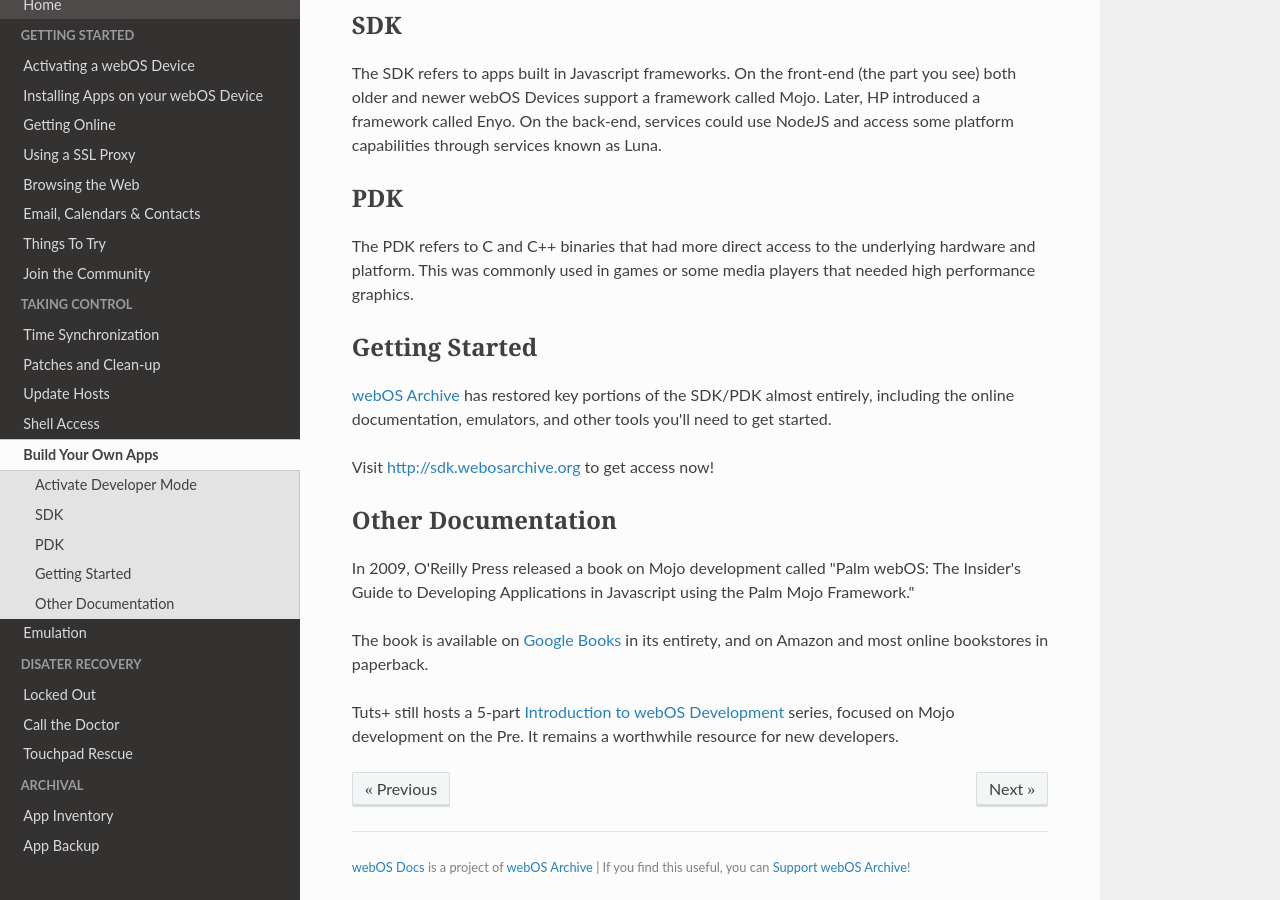
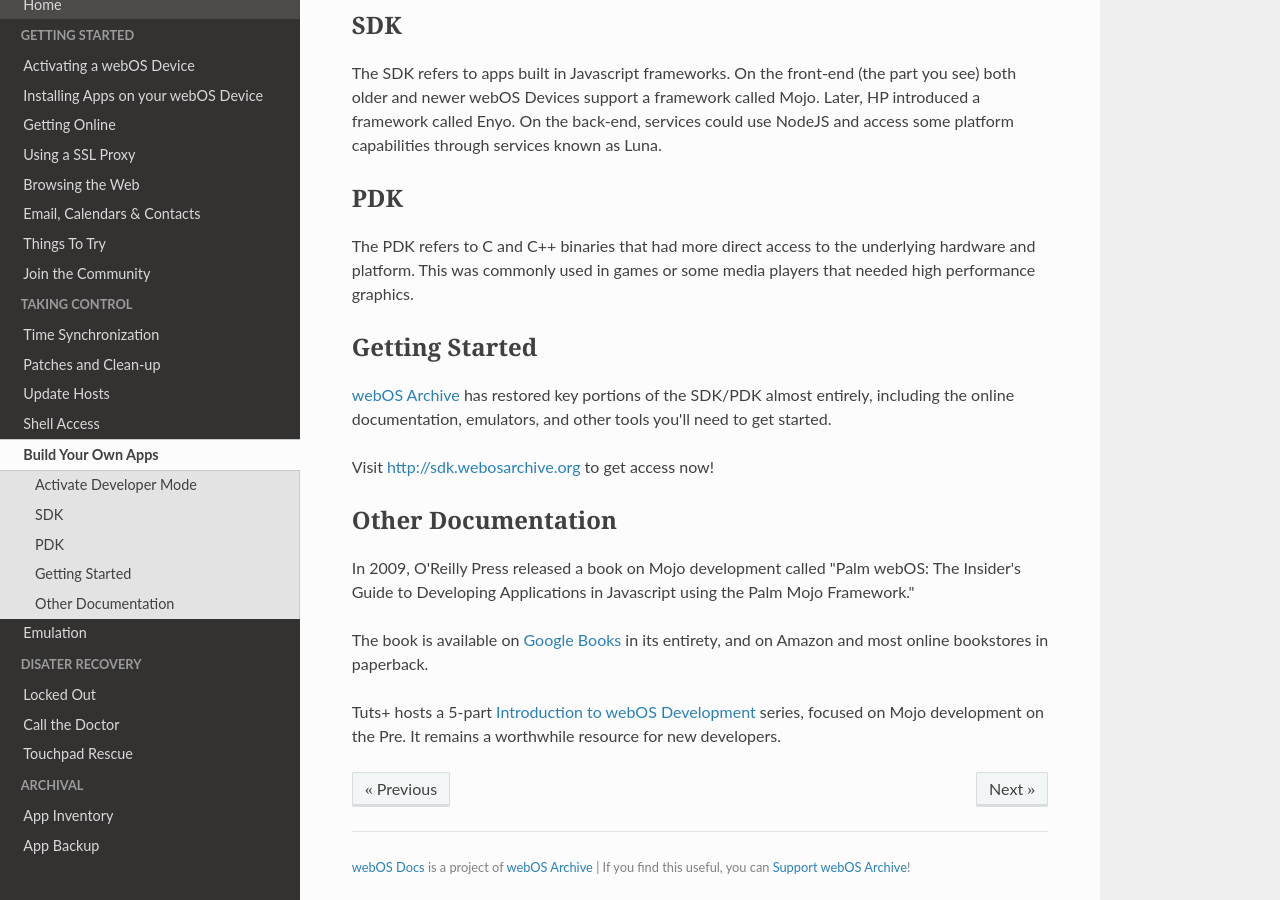
Before and after one commit to webOSArchive/webos-docs, an MkDocs documentation site: the page built from docs/sdkpdk.md, in a window 1280 px wide and 900 px high, scrolled down 976 px. Built offline with MkDocs 1.6.1, drawn with Linux system fonts in a browser that asks for light colours; nearby versions of some CDN libraries; some web fonts are replaced; library files that are not in the unit come from our copies.

```diff
--- a/docs/sdkpdk.md
+++ b/docs/sdkpdk.md
@@ -42,4 +42,4 @@ In 2009, O'Reilly Press released a book on Mojo development called "Palm webOS:
 
 The book is available on <a href="https://books.google.com/books?id=sHT6PeMp1k8C&printsec=frontcover" target="_blank">Google Books</a> in its entirety, and on Amazon and most online bookstores in paperback.
 
-Tuts+ still hosts a 5-part <a href="https://code.tutsplus.com/series/introduction-to-webos-sdk-development--mobile-22879" target="_blank">Introduction to webOS Development</a> series, focused on Mojo development on the Pre. It remains a worthwhile resource for new developers.
+Tuts+ hosts a 5-part <a href="https://web.archive.org/web/20140309041556/https://code.tutsplus.com/series/introduction-to-webos-sdk-development--mobile-22879" target="_blank">Introduction to webOS Development</a> series, focused on Mojo development on the Pre. It remains a worthwhile resource for new developers.
```
